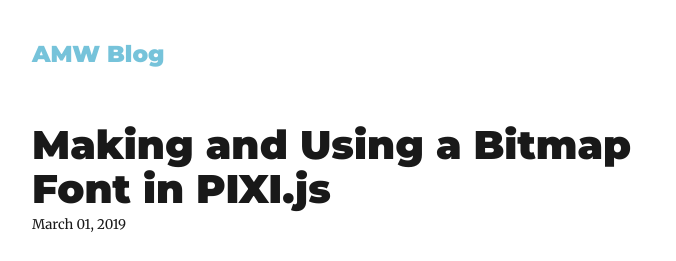
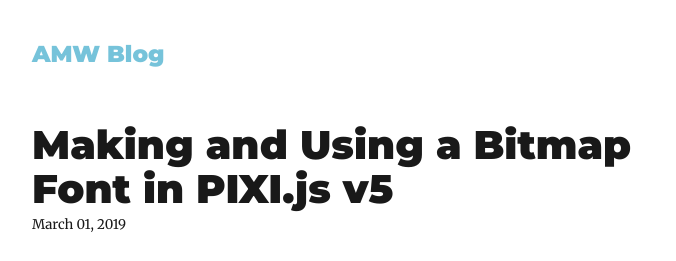
Before and after one commit to adammarcwilliams/AMWBlog, a Gatsby site: page /creating-bitmap-text-pixi/ in a window 1280 px wide. Shown: the top 261 px of the page, without its empty margins (293-969 px from the left). Built offline with nearby package versions, Linux system fonts and the light colour scheme; Gatsby itself is replaced by a stand-in of ours; some packages are replaced by stand-ins of ours.

```diff
--- a/content/blog/creating-bitmap-text-pixi/index.md
+++ b/content/blog/creating-bitmap-text-pixi/index.md
@@ -1,5 +1,5 @@
 ---
-title: Making and Using a Bitmap Font in PIXI.js
+title: Making and Using a Bitmap Font in PIXI.js v5
 date: '2019-03-01'
 ---
 
```
Also changed, not shown: content/blog/creating-bitmap-text-pixi/Hello-bitmapfont-contained.png, content/blog/creating-bitmap-text-pixi/Hello-bitmapfont-overflowing.png, 2 other files.
